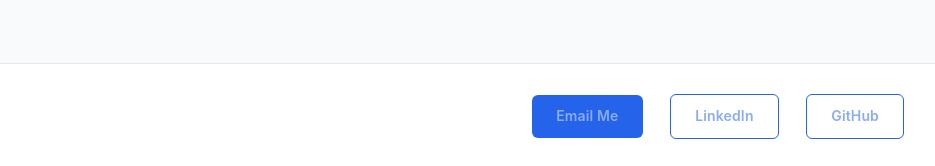
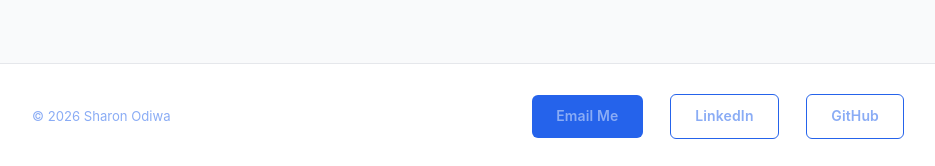
Before and after one commit to Justsharon/sharonodiwa, a Jekyll site: the page built from index.md, in a window 1280 px wide and 1400 px high, scrolled down 358 px. Shown: the part 1231-1397 px from the top of the window, without its empty margins (172-1107 px from the left). Built offline with Jekyll 4.4.1, drawn with Linux system fonts in a browser that asks for light colours.

Commit message:
fix: minor fixes
Signed-off-by: Justsharon <odiwasharon@gmail.com>

```diff
--- a/assets/css/main.css
+++ b/assets/css/main.css
@@ -104,7 +104,7 @@ a:hover {
   justify-content: space-between;
   align-items: center;
   font-size: 0.82rem;
-  color: #ffffff;
+  color: #8aacf5;
 }
 
 .footer-links a {
```
